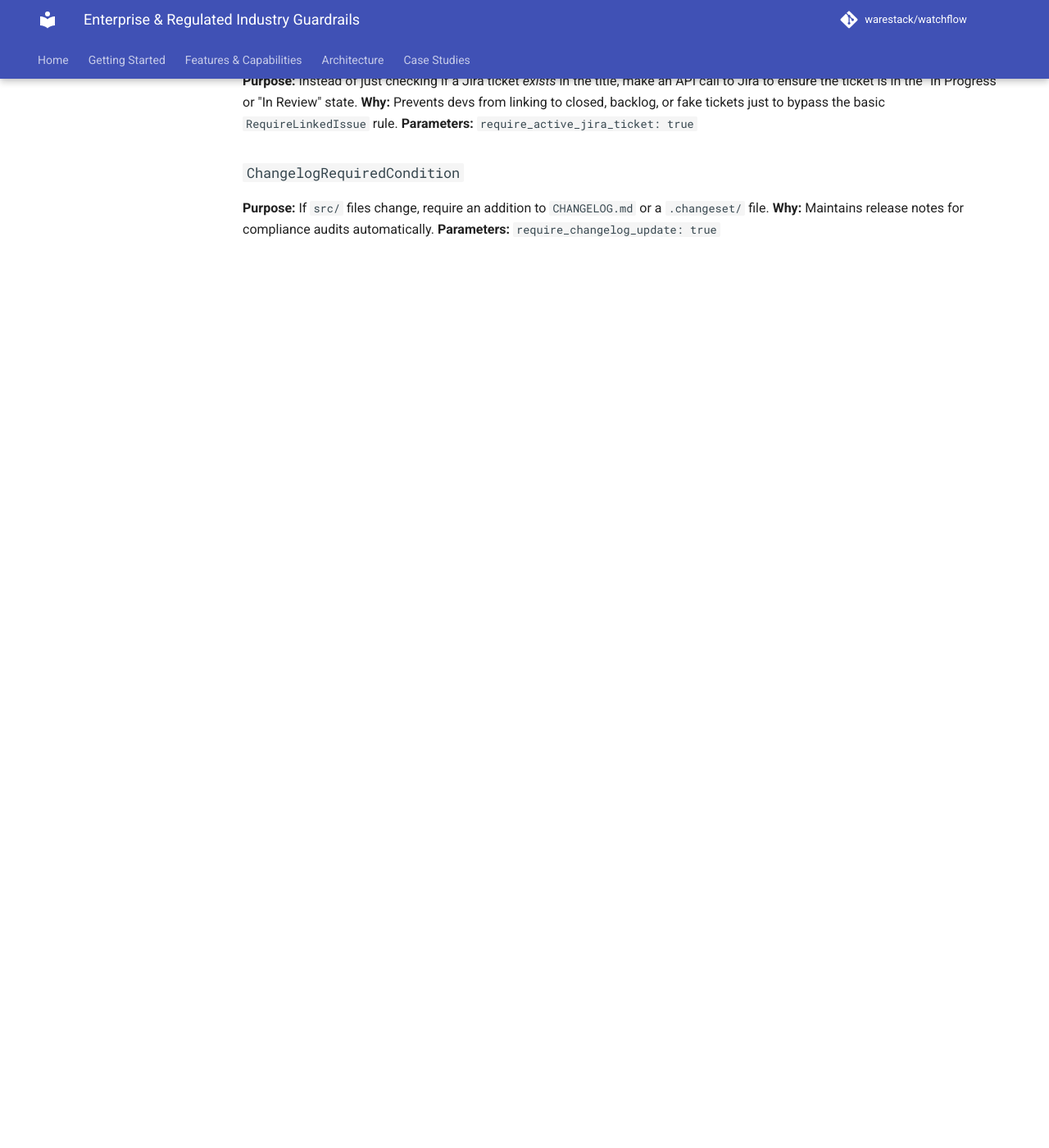
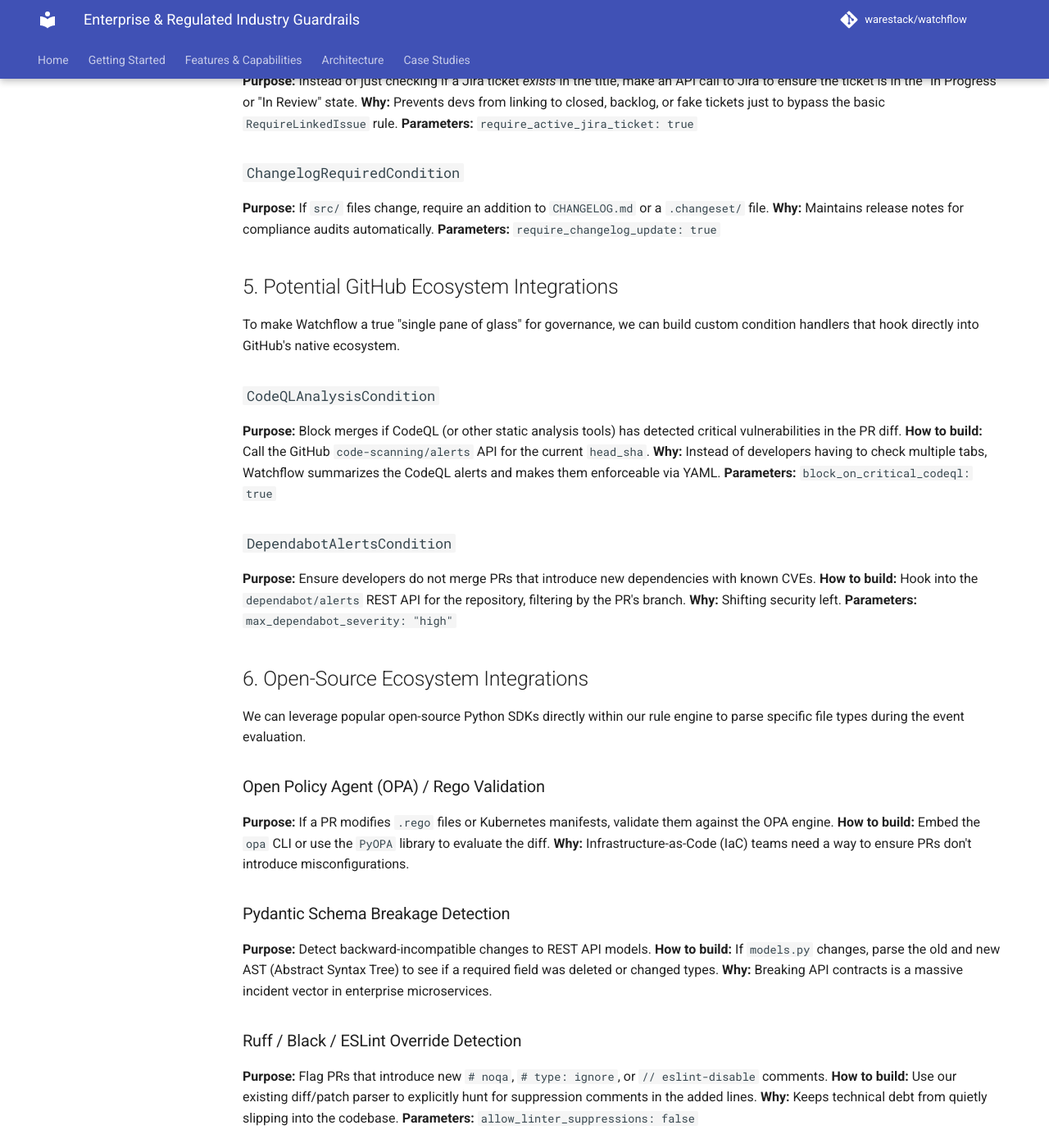
Before and after one commit to warestack/watchflow, an MkDocs documentation site: the page built from docs/enterprise-rules-roadmap.md, in a window 1280 px wide and 1400 px high, scrolled down 1513 px. Shown: the whole window at 82% size. Built offline with MkDocs 1.6.1 and Material for MkDocs 9.7.7, drawn with Linux system fonts in a browser that asks for light colours; comment, search, counter and statistics services are not loaded; the version menu is left out; before the commit the page ends 1829 px from its top, so only the background shows below that.

Commit message:
docs: enhance enterprise rules roadmap with github ecosystem and OSS integrations

```diff
--- a/docs/enterprise-rules-roadmap.md
+++ b/docs/enterprise-rules-roadmap.md
@@ -54,3 +54,39 @@ To level up Watchflow for large engineering teams and highly regulated industrie
 **Purpose:** If `src/` files change, require an addition to `CHANGELOG.md` or a `.changeset/` file.
 **Why:** Maintains release notes for compliance audits automatically.
 **Parameters:** `require_changelog_update: true`
+
+## 5. Potential GitHub Ecosystem Integrations
+
+To make Watchflow a true "single pane of glass" for governance, we can build custom condition handlers that hook directly into GitHub's native ecosystem.
+
+### `CodeQLAnalysisCondition`
+**Purpose:** Block merges if CodeQL (or other static analysis tools) has detected critical vulnerabilities in the PR diff.
+**How to build:** Call the GitHub `code-scanning/alerts` API for the current `head_sha`.
+**Why:** Instead of developers having to check multiple tabs, Watchflow summarizes the CodeQL alerts and makes them enforceable via YAML.
+**Parameters:** `block_on_critical_codeql: true`
+
+### `DependabotAlertsCondition`
+**Purpose:** Ensure developers do not merge PRs that introduce new dependencies with known CVEs.
+**How to build:** Hook into the `dependabot/alerts` REST API for the repository, filtering by the PR's branch.
+**Why:** Shifting security left.
+**Parameters:** `max_dependabot_severity: "high"`
+
+## 6. Open-Source Ecosystem Integrations
+
+We can leverage popular open-source Python SDKs directly within our rule engine to parse specific file types during the event evaluation.
+
+### Open Policy Agent (OPA) / Rego Validation
+**Purpose:** If a PR modifies `.rego` files or Kubernetes manifests, validate them against the OPA engine.
+**How to build:** Embed the `opa` CLI or use the `PyOPA` library to evaluate the diff.
+**Why:** Infrastructure-as-Code (IaC) teams need a way to ensure PRs don't introduce misconfigurations.
+
+### Pydantic Schema Breakage Detection
+**Purpose:** Detect backward-incompatible changes to REST API models.
+**How to build:** If `models.py` changes, parse the old and new AST (Abstract Syntax Tree) to see if a required field was deleted or changed types.
+**Why:** Breaking API contracts is a massive incident vector in enterprise microservices.
+
+### Ruff / Black / ESLint Override Detection
+**Purpose:** Flag PRs that introduce new `# noqa`, `# type: ignore`, or `// eslint-disable` comments.
+**How to build:** Use our existing diff/patch parser to explicitly hunt for suppression comments in the added lines.
+**Why:** Keeps technical debt from quietly slipping into the codebase.
+**Parameters:** `allow_linter_suppressions: false`
```
